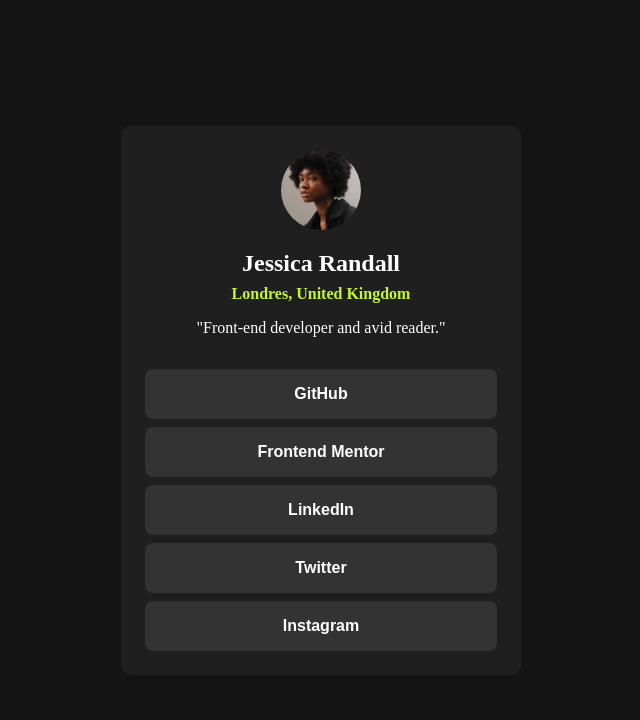
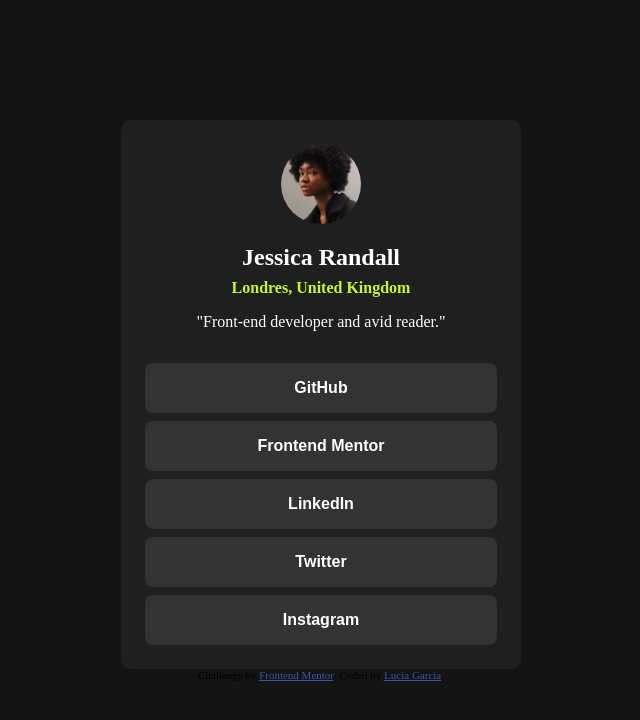
Before and after one commit to luulaa13/social-links-profile-main, a plain HTML site: page index.html in a window 1280 px wide. Shown: the whole page, without its empty margins (319-959 px from the left). Drawn offline with Linux system fonts and the light colour scheme.

Commit message:
first commit

```diff
--- a/index.html
+++ b/index.html
@@ -34,6 +34,10 @@
 
 
  </div>
+ <div class="attribution">
+  Challenge by <a href="https://www.frontendmentor.io?ref=challenge" target="_blank">Frontend Mentor</a>.
+  Coded by <a href="https://github.com/luulaa13" target="_blank" rel="noreferrer">Lucia Garcia</a>.
+</div>
 
 
 </body>
```
